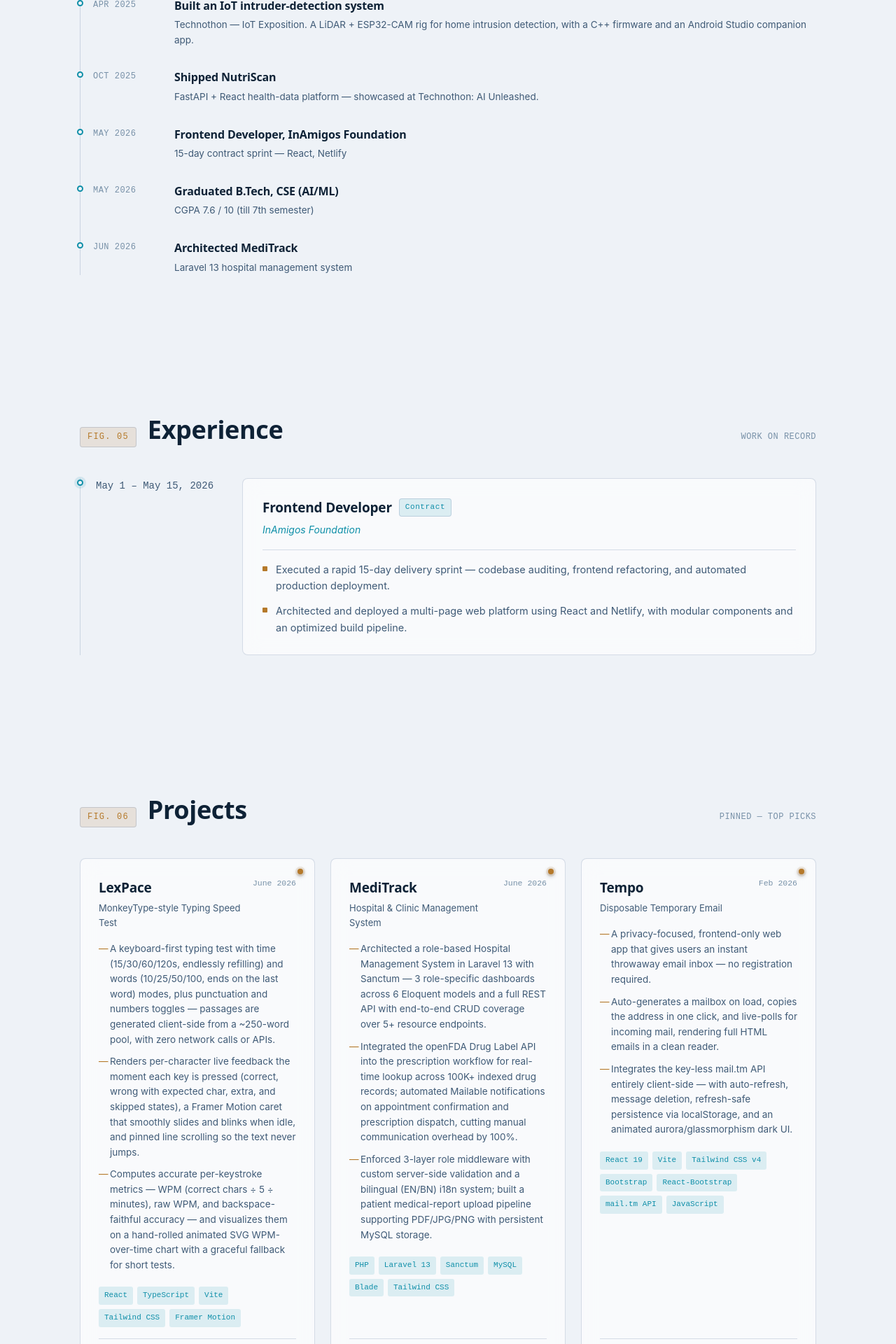
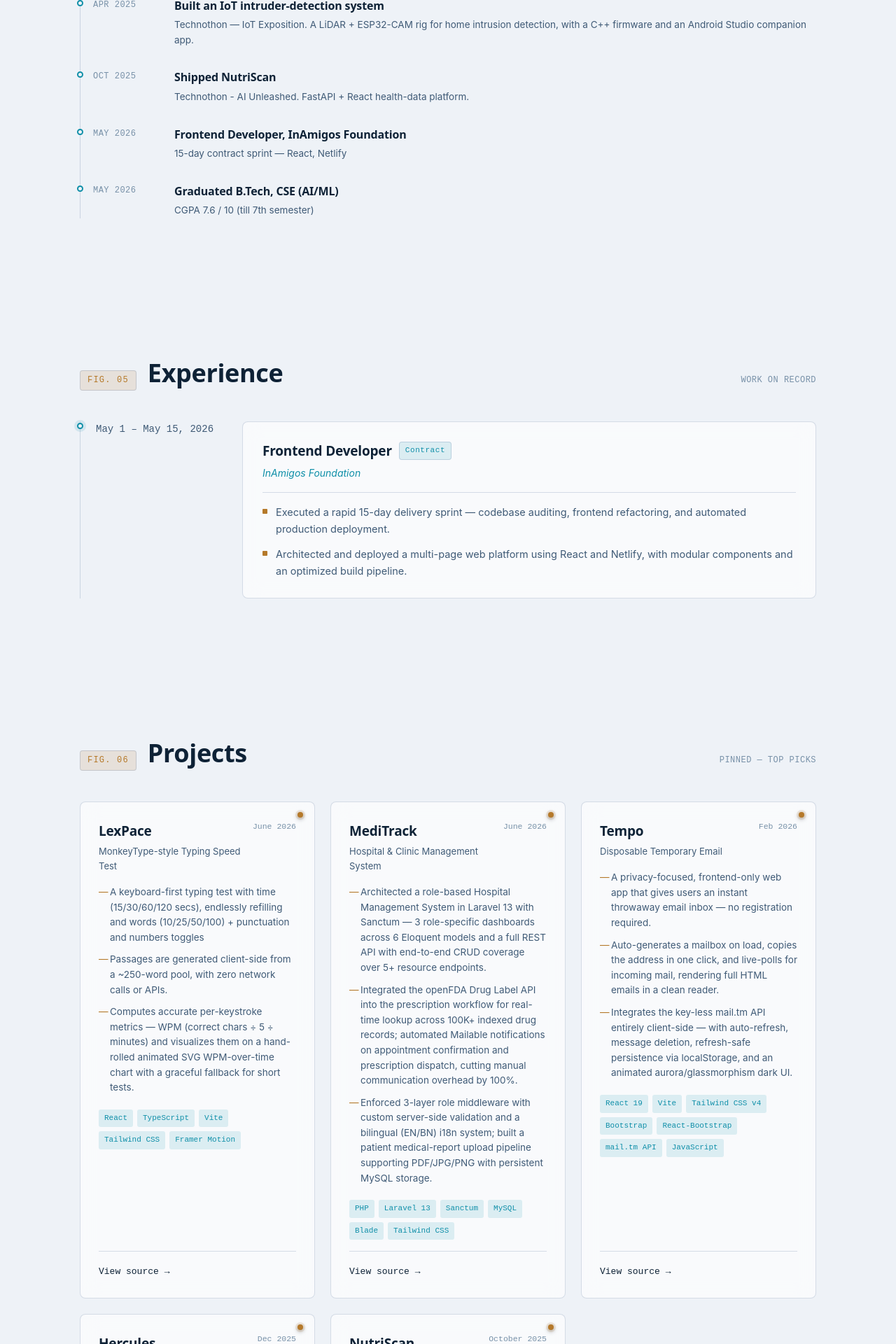
Before and after one commit to Hercules0032/portfolio, a React (Vite) app: page / in a window 1280 px wide. Shown: the part 2840-4760 px from the top of the page at 70% size. Built offline with nearby package versions, Linux system fonts and the light colour scheme.

Commit message:
Update content.ts

```diff
--- a/src/data/content.ts
+++ b/src/data/content.ts
@@ -141,11 +141,11 @@ export const projects: Project[] = [
     date: "June 2026",
     stack: ["React", "TypeScript", "Vite", "Tailwind CSS", "Framer Motion"],
     bullets: [
-      "A keyboard-first typing test with time (15/30/60/120s, endlessly refilling) and words (10/25/50/100, ends on the last word) modes, plus punctuation and numbers toggles — passages are generated client-side from a ~250-word pool, with zero network calls or APIs.",
-      "Renders per-character live feedback the moment each key is pressed (correct, wrong with expected char, extra, and skipped states), a Framer Motion caret that smoothly slides and blinks when idle, and pinned line scrolling so the text never jumps.",
-      "Computes accurate per-keystroke metrics — WPM (correct chars ÷ 5 ÷ minutes), raw WPM, and backspace-faithful accuracy — and visualizes them on a hand-rolled animated SVG WPM-over-time chart with a graceful fallback for short tests.",
+      "A keyboard-first typing test with time (15/30/60/120 secs), endlessly refilling and words (10/25/50/100) + punctuation and numbers toggles",
+      "Passages are generated client-side from a ~250-word pool, with zero network calls or APIs.",
+      "Computes accurate per-keystroke metrics — WPM (correct chars ÷ 5 ÷ minutes) and visualizes them on a hand-rolled animated SVG WPM-over-time chart with a graceful fallback for short tests.",
     ],
-    link: "https://github.com/Hercules0032",
+    link: "https://github.com/Hercules0032/LexPace",
     linkLabel: "View source",
     pinned: true,
   },
@@ -212,7 +212,7 @@ export const projects: Project[] = [
       "Designed a normalized SQL relational schema with Pydantic-driven validation and optimized indexing — cutting health-trend data retrieval time by 25% across 50+ medical test formats.",
       "Built a React frontend integrating FastAPI's auto-generated OpenAPI endpoints to deliver real-time health-trend visualizations and streamline API responses.",
     ],
-    link: "https://github.com/Hercules0032",
+    link: "https://github.com/Nakshatra-14/NutriScan-AI",
     linkLabel: "View source",
     pinned: true,
   },
@@ -316,7 +316,7 @@ export const journey: LogEntry[] = [
     sort: 202510,
     title: "Shipped NutriScan",
     detail:
-      "FastAPI + React health-data platform — showcased at Technothon: AI Unleashed.",
+      "Technothon - AI Unleashed. FastAPI + React health-data platform.",
   },
   {
     date: "MAY 2026",
@@ -330,12 +330,6 @@ export const journey: LogEntry[] = [
     title: "Graduated B.Tech, CSE (AI/ML)",
     detail: "CGPA 7.6 / 10 (till 7th semester)",
   },
-  {
-    date: "JUN 2026",
-    sort: 202606,
-    title: "Architected MediTrack",
-    detail: "Laravel 13 hospital management system",
-  },
 ].sort((a, b) => a.sort - b.sort);
 
 export const stats = [
```
